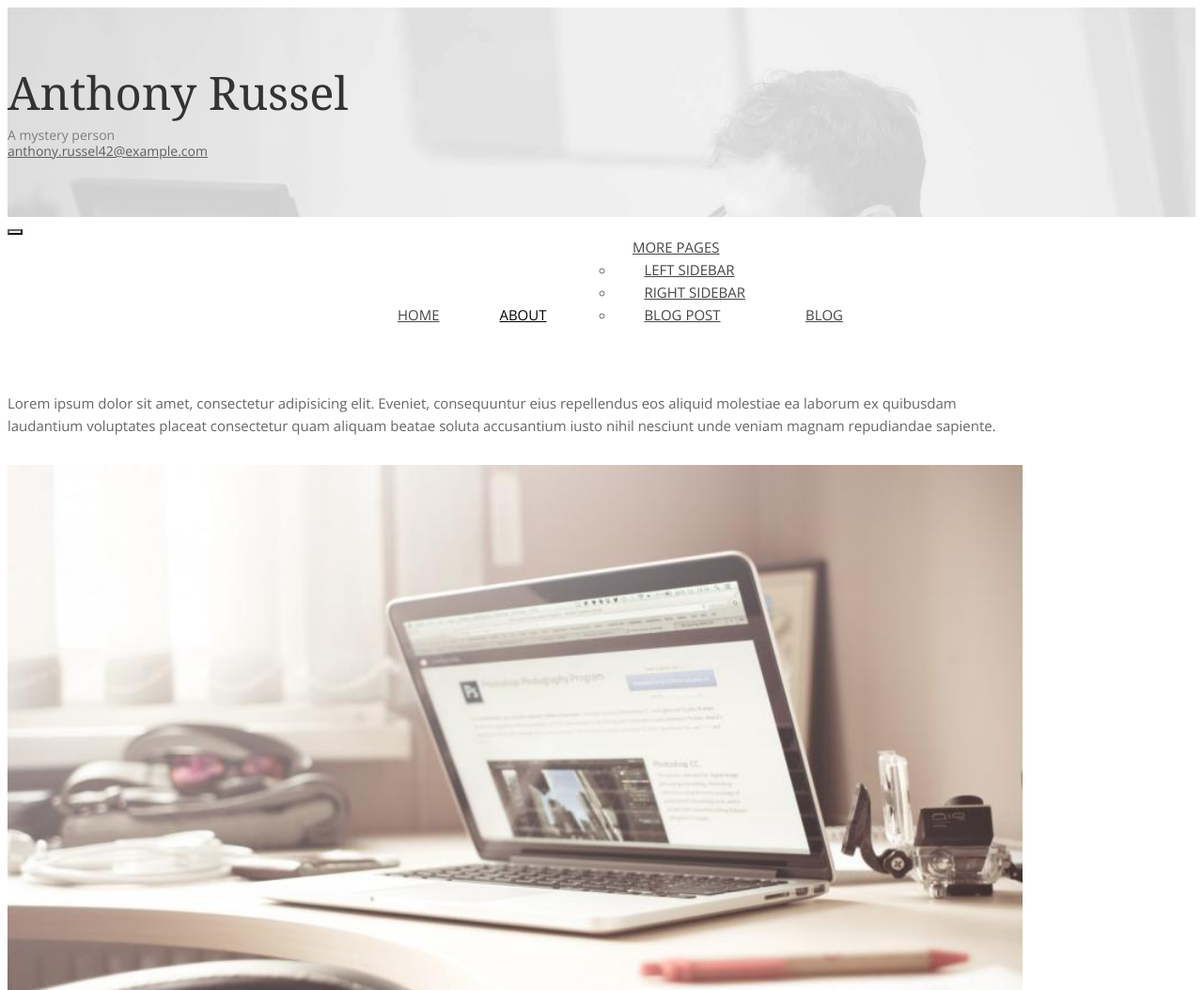
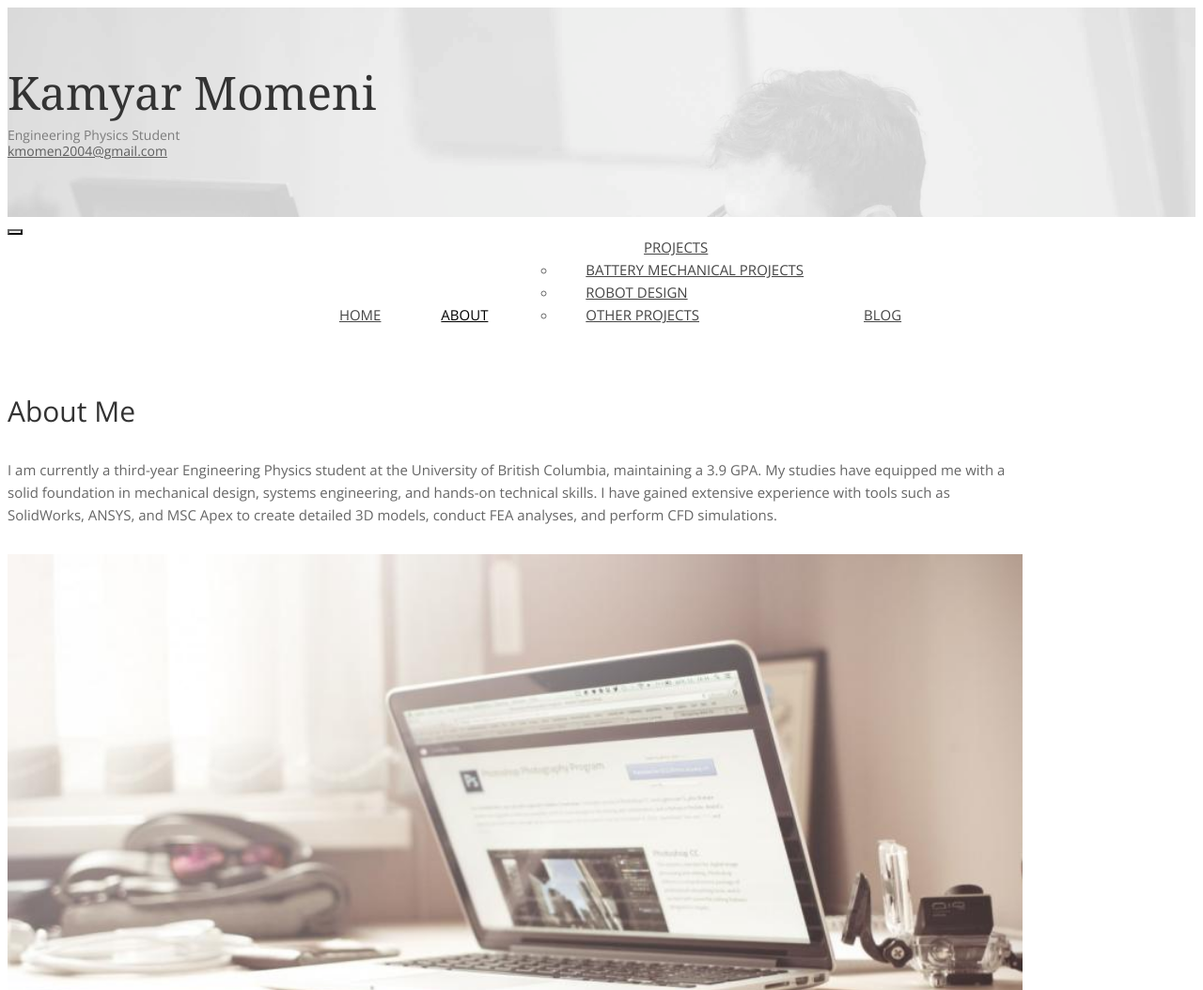
Before and after one commit to kmomeni04/portfolio, a plain HTML site: page initio/Initio/about.html in a window 1280 px wide. Shown: the top 1054 px of the page at 94% size. Drawn offline with nearby package versions, Linux system fonts and the light colour scheme; some icons are missing; a web font is replaced by a local one.

Commit message:
fixed about page

```diff
--- a/initio/Initio/about.html
+++ b/initio/Initio/about.html
@@ -26,9 +26,9 @@
 <header id="header">
 	<div id="head" class="parallax" parallax-speed="1">
 		<h1 id="logo" class="text-center">
-			<span class="title">Anthony Russel</span>
-			<span class="tagline">A mystery person<br>
-				<a href="">anthony.russel42@example.com</a></span>
+			<span class="title">Kamyar Momeni</span>
+			<span class="tagline">Engineering Physics Student<br>
+				<a href="mailto:kmomeni2004@gmail.com">kmomen2004@gmail.com</a></span>
 		</h1>
 	</div>
 
@@ -45,11 +45,11 @@
 					<li><a href="index.html">Home</a></li>
 					<li class="active"><a href="about.html">About</a></li>
 					<li class="dropdown">
-						<a href="#" class="dropdown-toggle" data-toggle="dropdown">More Pages <b class="caret"></b></a>
+						<a href="#" class="dropdown-toggle" data-toggle="dropdown">Projects <b class="caret"></b></a>
 						<ul class="dropdown-menu">
-							<li><a href="sidebar-left.html">Left Sidebar</a></li>
-							<li><a href="sidebar-right.html">Right Sidebar</a></li>
-							<li><a href="single.html">Blog Post</a></li>
+							<li><a href="sidebar-left.html">Battery Mechanical Projects</a></li>
+							<li><a href="sidebar-right.html">Robot Design</a></li>
+							<li><a href="single.html">Other Projects</a></li>
 						</ul>
 					</li>
 					<li><a href="blog.html">Blog</a></li>
@@ -70,12 +70,13 @@
 
 			<!-- Article main content -->
 			<article class="col-sm-8 maincontent">
-				<p>Lorem ipsum dolor sit amet, consectetur adipisicing elit. Eveniet, consequuntur eius repellendus eos aliquid molestiae ea laborum ex quibusdam laudantium voluptates placeat consectetur quam aliquam beatae soluta accusantium iusto nihil nesciunt unde veniam magnam repudiandae sapiente.</p>
-				<p><img src="assets/images/mac.jpg" alt="" class="" width="100%" ></p>
-				<h3>Necessitatibus</h3>
-				<p>Velit, odit, eius, libero unde impedit quaerat dolorem assumenda alias consequuntur optio quae maiores ratione tempore sit aliquid architecto eligendi pariatur ab soluta doloremque dicta aspernatur labore quibusdam dolore corrupti quod inventore. Maiores, repellat, consequuntur eius repellendus eos aliquid molestiae ea laborum ex quibusdam laudantium voluptates placeat consectetur quam aliquam!</p>
-				<h3>Fugit, laboriosam</h3>
-				<p>Eum, quasi, est, vitae, ipsam nobis consectetur ea aspernatur ad eos voluptatibus fugiat nisi perferendis impedit. Quam, nulla, excepturi, voluptate minus illo tenetur sint ab in culpa cumque impedit quibusdam. Saepe, molestias quia voluptatem natus velit fugiat omnis rem eos sapiente quasi quaerat aspernatur quisquam deleniti accusantium laboriosam odio id?</p>
+				<h3>About Me</h3>
+				<p>I am currently a third-year Engineering Physics student at the University of British Columbia, maintaining a 3.9 GPA. My studies have equipped me with a solid foundation in mechanical design, systems engineering, and hands-on technical skills. I have gained extensive experience with tools such as SolidWorks, ANSYS, and MSC Apex to create detailed 3D models, conduct FEA analyses, and perform CFD simulations.<p>
+				<img src="assets/images/mac.jpg" alt="" class="" width="100%" ></p>
+				<h3>Design Experience</h3>
+				<p>My work experience includes a co-op position where I designed mechanical components, integrating criteria like weight, material selection, and manufacturability. I have also served as a senior member of a battery team, contributing to the assembly and optimization of battery modules and control boards. Additionally, I have been involved in robotics projects that required the integration of mechanical and electrical systems, helping me improve my skills in tackling complex engineering challenges as part of a team.</p>
+				<h3>Passions and Interests</h3>
+				<p>I am dedicated to sustainable engineering and believe in the power of technology to create positive change. My aim is to contribute to projects that balance high performance with sustainability, and I am eager to be part of innovative solutions that make a real difference. I look forward to applying my skills and growing in a collaborative and forward-thinking environment.</p>
 			</article>
 			<!-- /Article -->
 
```
Also changed, not shown: initio/Initio/index.html (+2 -2 lines).
